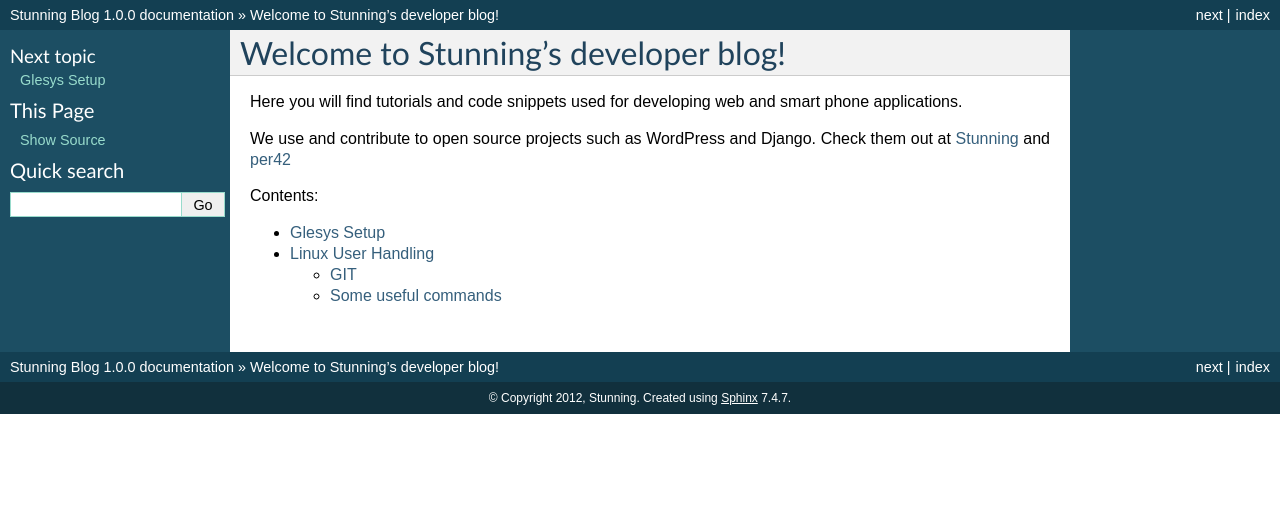
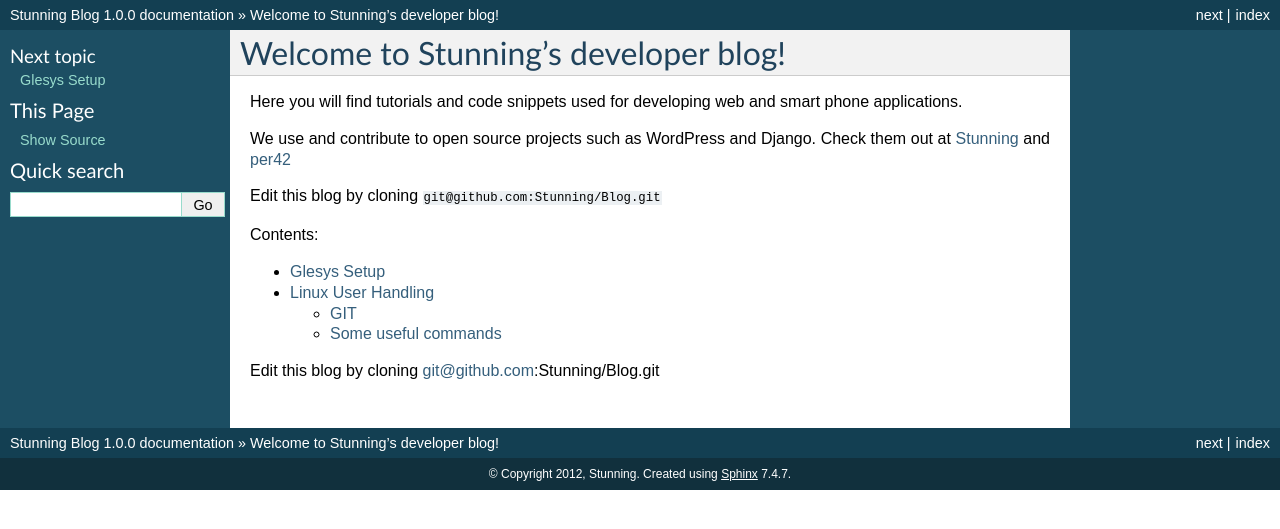
Before and after one commit to Stunning/Blog, a Sphinx documentation site: the page built from docs/index.rst, in a window 1280 px wide. Shown: the top 529 px of the page. Built offline with Sphinx 7.4.7, drawn with Linux system fonts in a browser that asks for light colours; formulas are drawn with MathJax 3.

```diff
--- /dev/null
+++ b/README.rst
@@ -0,0 +1 @@
+.. include :: docs/index.rst
--- a/docs/index.rst
+++ b/docs/index.rst
@@ -10,8 +10,10 @@ Here you will find tutorials and code snippets used for developing web and
 smart phone applications.
 
 We use and contribute to open source projects such as WordPress and Django.
-Check them out at `Stunning <https://github.com/organizations/Stunning>`_ and
+Check them out at `Stunning <https://github.com/Stunning>`_ and
 `per42 <https://github.com/per42>`_
+
+Edit this blog by cloning ``git@github.com:Stunning/Blog.git``
 
 Contents:
 
@@ -20,3 +22,5 @@ Contents:
 
    glesys_setup
    linux_user
+
+Edit this blog by cloning git@github.com:Stunning/Blog.git
```
